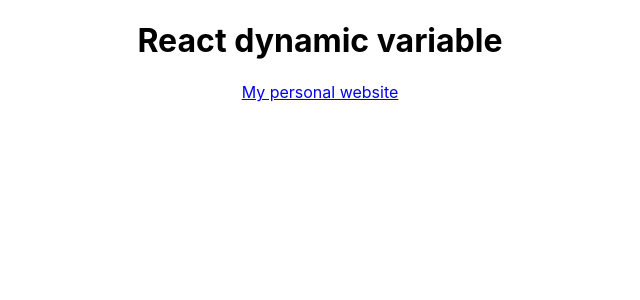
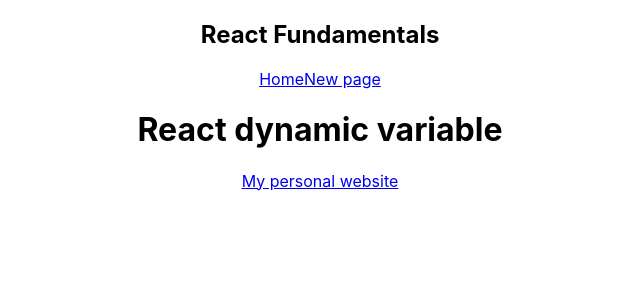
Before and after one commit to Uvacoder/demo-react-fundamentals, a React (Create React App) app: page / in a window 1280 px wide. Shown: the top 300 px of the page, without its empty margins (320-960 px from the left). Built offline with nearby package versions, Linux system fonts and the light colour scheme.

Commit message:
first component

```diff
--- a/src/App.js
+++ b/src/App.js
@@ -1,3 +1,4 @@
+import Navbar from './Navbar';
 import './App.css';
 
 function App() {
@@ -7,6 +8,7 @@
 
   return (
     <div className="App">
+      <Navbar/>
       <div className="content">
         {/* using dynamic variables */}
         <h1>{title}</h1>
--- /dev/null
+++ b/src/Navbar.js
@@ -0,0 +1,13 @@
+const Navbar = () => {
+    return (
+        <nav className="navbar">
+            <h1>React Fundamentals</h1>
+            <div className="links">
+                <a href="/">Home</a>
+                <a href="/create">New page</a>
+            </div>
+        </nav>
+     );
+}
+
+export default Navbar;
```
